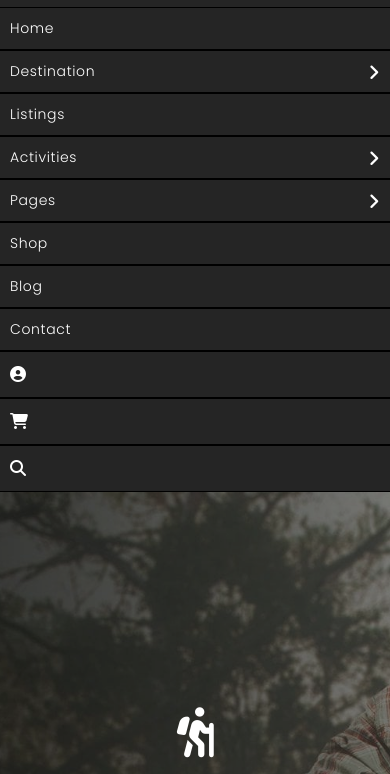
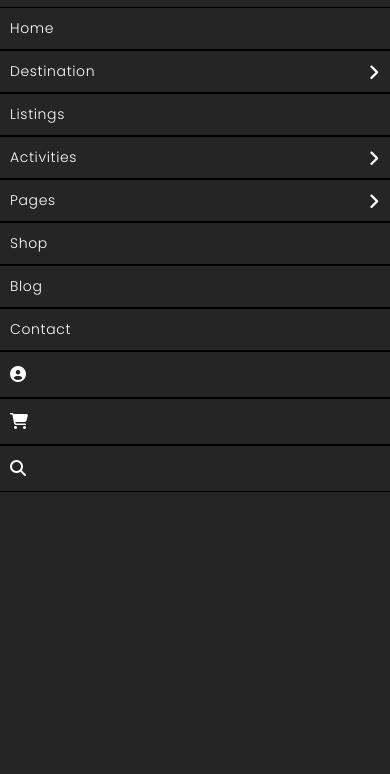
Before and after one commit to VuBaoNgoc01/Entrada_Travel, a plain HTML site: page index.html in a window 390 px wide. Both pictures are taken after a click on the button 33 px from the left and 42 px from the top of the page. Shown: the part 64-838 px from the top of the page. Drawn offline with nearby package versions, Linux system fonts and the light colour scheme.

Commit message:
change menu

```diff
--- a/css/style.css
+++ b/css/style.css
@@ -22,7 +22,8 @@ a {
     top: 0;
     left: 0;
     width: 100%;
-    height: auto;
+    /* height: auto; */
+    height: 85px;
     background-color: transparent;
     display: flex;
     align-items: center;
@@ -61,7 +62,8 @@ a {
     display: flex;
     align-items: center;
     justify-content: center;
-    height: 100%;
+    /* height: 100%; */
+    height: auto;
     padding: 0px 40px;
     border-right: 1px solid #2d2d2d;
 }
@@ -80,7 +82,8 @@ a {
     display: flex;
     align-items: center;
     justify-content: center;
-    height: 100%;
+    /* height: 100%; */
+    height: auto;
 }
 
 .box-navbar .wrap-navbar .box-menu .wrap-menu .menu {
@@ -288,6 +291,8 @@ a {
 
 .box-navbar .wrap-navbar .box-menu .wrap-menu .menu>li:hover .drop-acti {
     transform: rotateX(0deg) !important;
+    height: 320px;
+    overflow-y: auto;
 }
 
 .box-navbar .wrap-navbar .box-menu .wrap-menu .menu .drop-acti>li {
@@ -1929,8 +1934,10 @@ footer {
     .box-navbar.active {
         flex-direction: column;
         background-color: #252525;
-        height: auto;
-        position: relative;
+        /* height: auto; */
+        height: 100vh;
+        position: fixed;
+        overflow-y: auto;
         transition: all 0.3s linear;
     }
 
@@ -2451,25 +2458,18 @@ footer {
         grid-template-columns: auto;
     }
 
-    .box-home .home-content .home-title {
-        display: flex;
-        align-items: center;
-        justify-content: center;
-        flex-direction: column;
-    }
-
     .box-home .home-content .home-title i {
-        font-size: 50px;
+        font-size: 60px;
     }
 
     .box-home .home-content .home-title h1 {
-        font-size: 30px;
+        font-size: 48px;
         width: 100%;
         text-align: left;
     }
 
     .box-home .home-content .home-title span {
-        font-size: 30px;
+        font-size: 48px;
     }
 
     .box-home .home-content .home-form .form {
@@ -2683,6 +2683,27 @@ footer {
         grid-template-columns: auto auto;
     }
 
+    .box-home .home-content .home-title {
+        display: flex;
+        align-items: center;
+        justify-content: center;
+        flex-direction: column;
+    }
+
+    .box-home .home-content .home-title i {
+        font-size: 48px;
+    }
+
+    .box-home .home-content .home-title h1 {
+        font-size: 28px;
+        width: 100%;
+        text-align: left;
+    }
+
+    .box-home .home-content .home-title span {
+        font-size: 28px;
+    }
+
     .box-adventure .wrap-adventure .content-adventure .photo-adventure .photo-card .infor-card p {
         position: absolute;
         bottom: 2%;
--- a/index.html
+++ b/index.html
@@ -176,7 +176,7 @@
                                 </div>
                             </li>
                             <li class="drop-child">
-                                <a href="./about.html">Pages</a>
+                                <a>Pages</a>
                                 <ul class="dropdown drop-page">
                                     <li>
                                         <span>General</span>
```
